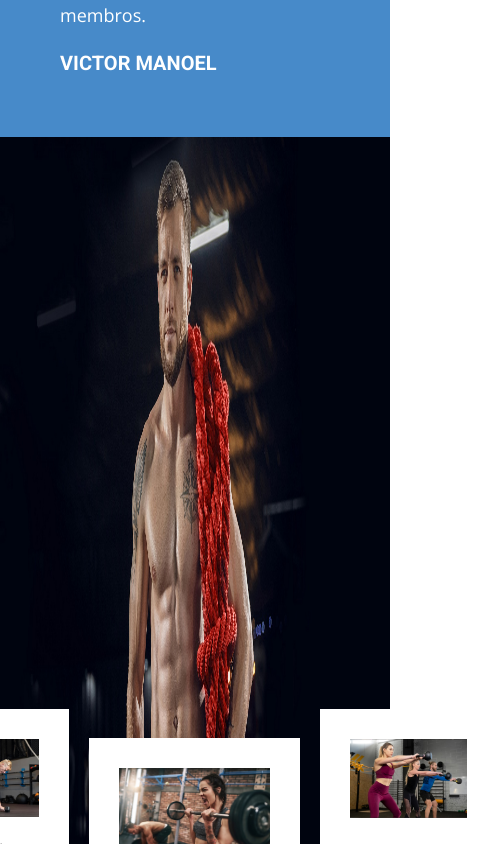
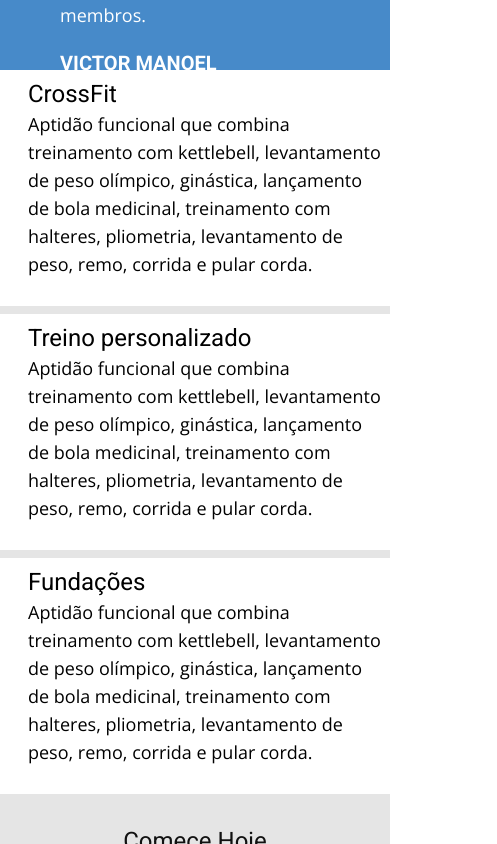
Before and after one commit to VictorMFL/academy, a Next.js app: page / in a window 390 px wide. Shown: the part 3780-4624 px from the top of the page, 497 px wide, since content can reach past the window. Built offline with nearby package versions, Linux system fonts and the light colour scheme.

Commit message:
style: <CardTypesTraining /> responsive

```diff
--- a/src/components/cardTypesTraining/CardTypesTraining.tsx
+++ b/src/components/cardTypesTraining/CardTypesTraining.tsx
@@ -1,6 +1,7 @@
 import { CardTrainingProps } from "@/interface/interface";
 import Image from "next/image";
 import { Open_Sans } from "next/font/google";
+import useMedia from "@/hooks/useMedia/useMedia";
 
 const openSans = Open_Sans({ weight: ["400"], subsets: ["latin"] });
 
@@ -9,13 +10,27 @@
   description,
   title,
 }: CardTrainingProps) => {
+  const tablet = useMedia("(max-width: 992px)");
+  const cel = useMedia("(max-width: 687px)");
+
   return (
-    <div className="bg-white p-[30px] w-[300px] flex flex-col gap-5">
-      <Image src={image} alt={`imagem de ${title}`} width={240} height={240} />
+    <div className="bg-white p-[30px] w-[300px] tablet:w-full tablet:p-2 tablet:flex-row flex flex-col gap-5">
+      {cel ? (
+        <span></span>
+      ) : (
+        <Image
+          src={image}
+          alt={`imagem de ${title}`}
+          width={tablet ? 150 : 240}
+          height={tablet ? 150 : 240}
+        />
+      )}
 
-      <h1 className="text-2xl">{title}</h1>
+      <div className="flex flex-col">
+        <h1 className="text-2xl">{title}</h1>
 
-      <p className={`${openSans.className} mb-5 text-lg`}>{description}</p>
+        <p className={`${openSans.className} mb-5 text-lg`}>{description}</p>
+      </div>
     </div>
   );
 };
--- a/src/components/typesTraining/TypesTraining.tsx
+++ b/src/components/typesTraining/TypesTraining.tsx
@@ -18,8 +18,8 @@
   }, [])
 
   return (
-    <div className="w-full bg-newGray02">
-      <div className="h-[110vh] relative" data-aos="fade-up">
+    <div className="w-full cel:flex cel:flex-col cel:gap-2 bg-newGray02">
+      <div className="h-[110vh] relative tablet:hidden" data-aos="fade-up">
         <Image
           src={bgTraining}
           alt="Imagem de um homem treinando"
@@ -27,8 +27,8 @@
         />
       </div>
 
-      <div className="w-full h-[590px] flex flex-col items-center justify-center -mt-64 relative">
-        <div className="w-full flex justify-center items-center gap-5 absolute" data-aos="fade-up">
+      <div className="w-full h-[590px] tablet:min-h-[590px] flex flex-col items-center justify-center -mt-64 tablet:mt-0 relative">
+        <div className="w-full flex tablet:flex-col justify-center items-center gap-5 tablet:gap-2 absolute" data-aos="fade-up">
           <CardTypesTraining
             image={photoCrossfit}
             title="CrossFit"
@@ -48,7 +48,7 @@
           />
         </div>
       </div>
-      <div className="w-full p-[60px] flex items-center justify-center">
+      <div className="w-full p-[60px] tablet:p-4 flex items-center justify-center">
         <ImageCredit color="black" />
       </div>
     </div>
```
